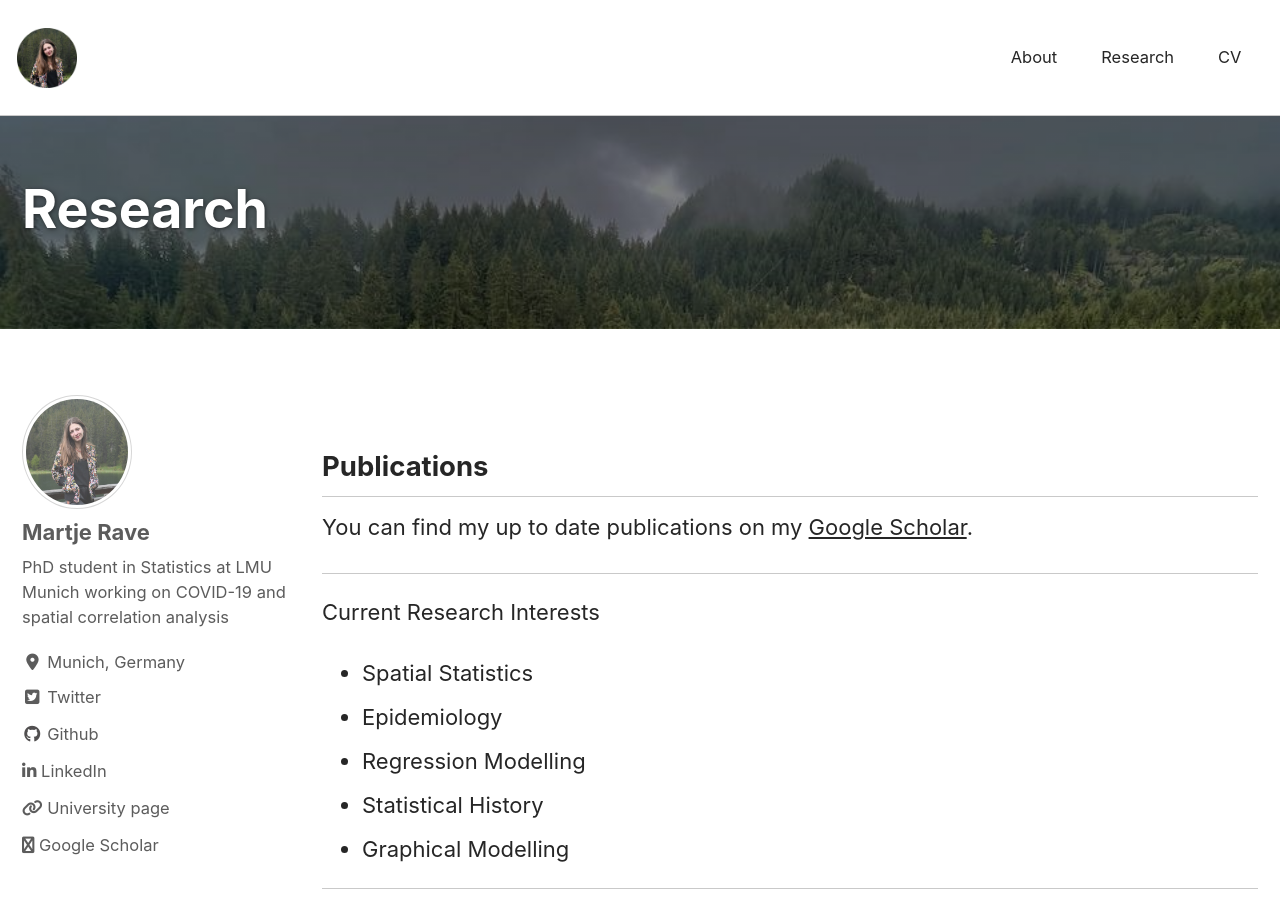
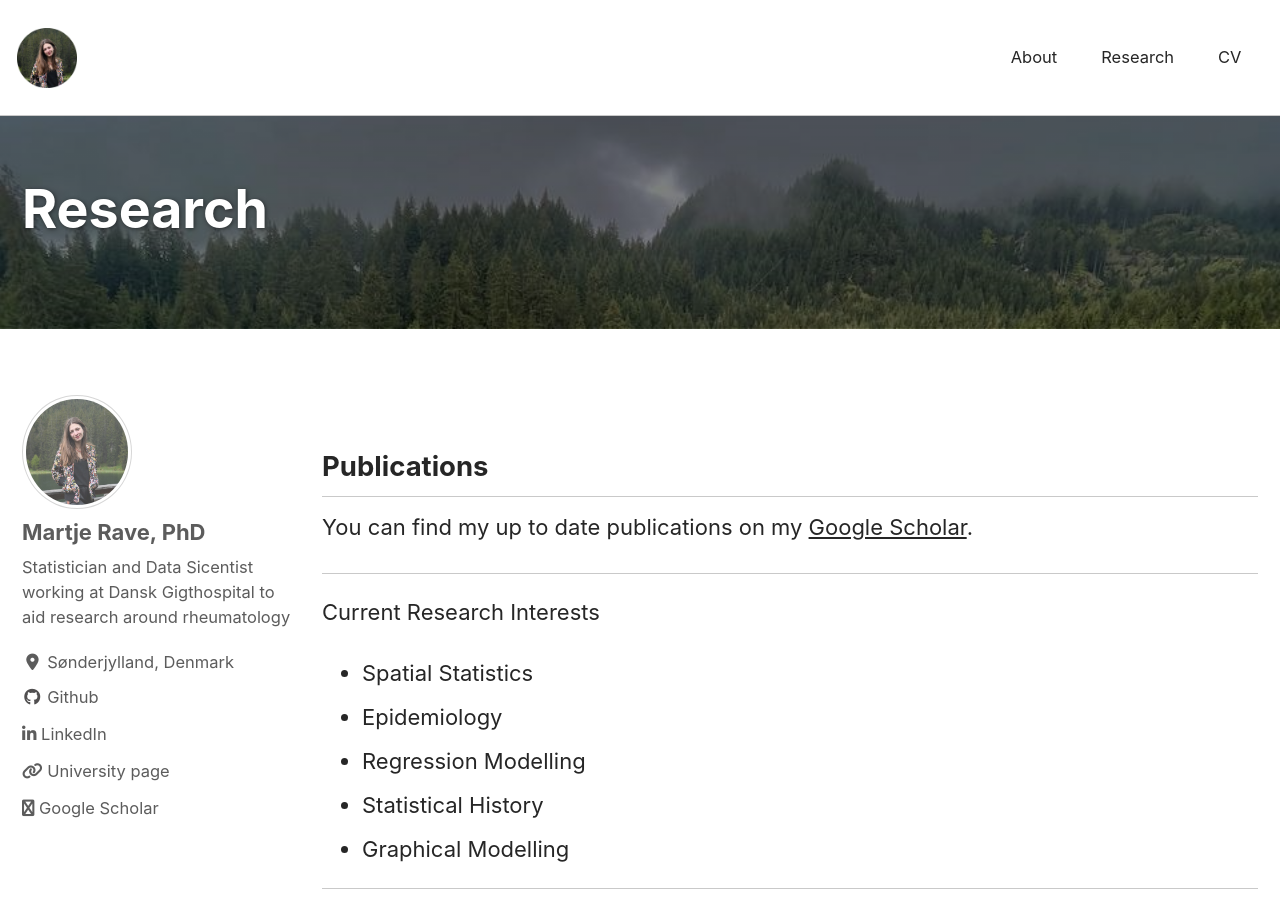
Before and after one commit to MartjeRave/MartjeRave.github.io, a Jekyll site: the page built from _pages/research.md, in a window 1280 px wide and 900 px high. Built offline with Jekyll 4.4.1, drawn with Linux system fonts in a browser that asks for light colours; cached includes are drawn as plain includes; nearby versions of some CDN libraries.

Commit message:
Update _config.yml

```diff
--- a/_config.yml
+++ b/_config.yml
@@ -64,23 +64,20 @@ social:
 
 # Site Author
 author:
-  name: "Martje Rave"
+  name: "Martje Rave, PhD"
   avatar: /assets/images/logo.png
-  bio: "PhD student in Statistics at LMU Munich working on COVID-19 and spatial correlation analysis"
-  location: "Munich, Germany"
+  bio: "Statistician and Data Sicentist working at Dansk Gigthospital to aid research around rheumatology"
+  location: "Sønderjylland, Denmark"
   links:
-    - label: "Twitter"
-      icon: "fab fa-fw fa-twitter-square"
-      url: "https://twitter.com/MartjeRave"
     - label: "Github"
       icon: "fab fa-fw fa-github"
       url: "https://github.com/MartjeRave"
     - label: "LinkedIn"
       icon: "fab fa-linkedin-in"
-      url: "https://www.linkedin.com/in/martje-rave-822b5789/"
+      url: "www.linkedin.com/in/martje-rave"
     - label: "University page"
       icon: "fas fa-fw fa-link"
-      url: "https://www.en.wisostat.statistik.uni-muenchen.de/personen/doktoranden/rave/index.html"
+      url: "https://portal.findresearcher.sdu.dk/en/persons/rave/"
     - label: "Google Scholar"
       icon: "fab fa fa-graduation-cap"
       url: "https://scholar.google.com/citations?user=Y-aNHUEAAAAJ&hl=en"
```
